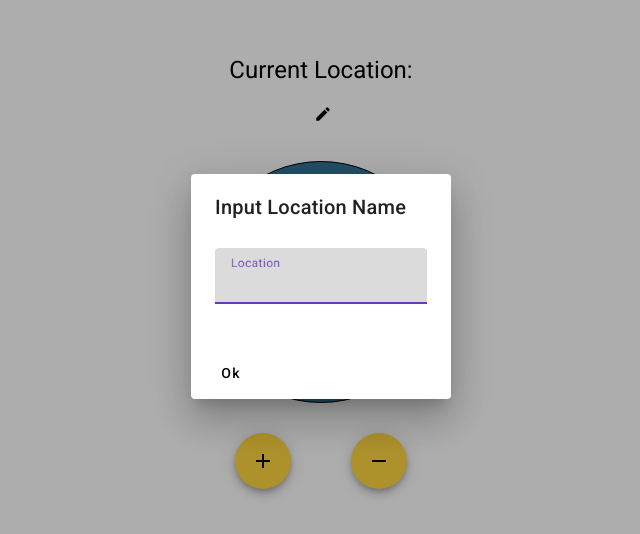
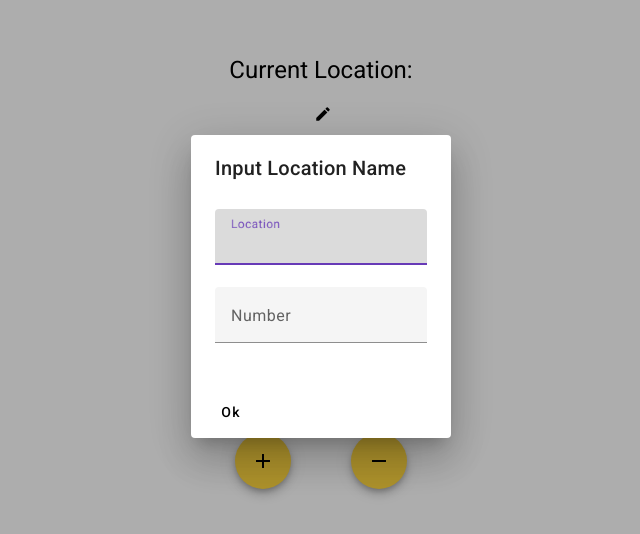
Before and after one commit to Jonas-wtec/counter, an Angular app in the folder counter-frontend/: page / in a window 1280 px wide. Shown: the part 114-648 px from the top of the page, without its empty margins (319-959 px from the left). Built offline with nearby package versions, Linux system fonts and the light colour scheme.

Commit message:
Testing MatAutoComplete

```diff
--- a/counter-frontend/src/app/components/change-location/change-location.component.html
+++ b/counter-frontend/src/app/components/change-location/change-location.component.html
@@ -4,6 +4,18 @@
     <mat-label>Location</mat-label>
     <input matInput [(ngModel)]="name">
   </mat-form-field>
+  <form class="example-form">
+    <mat-form-field class="example-full-width" appearance="fill">
+      <mat-label>Number</mat-label>
+      <input type="text" placeholder="Pick one" aria-label="Number" matInput [formControl]="myControl"
+        [matAutocomplete]="auto">
+      <mat-autocomplete autoActiveFirstOption #auto="matAutocomplete">
+        <mat-option *ngFor="let option of filteredOptions | async" [value]="option">
+          {{option}}
+        </mat-option>
+      </mat-autocomplete>
+    </mat-form-field>
+  </form>
 </div>
 <div mat-dialog-actions>
   <button mat-button [mat-dialog-close]="name">Ok</button>
--- a/counter-frontend/src/app/components/change-location/change-location.component.ts
+++ b/counter-frontend/src/app/components/change-location/change-location.component.ts
@@ -1,20 +1,39 @@
-import { Component } from '@angular/core';
+import { Component, OnInit } from '@angular/core';
+import { FormControl } from '@angular/forms';
 import { MatDialogRef } from '@angular/material/dialog';
+import { map, Observable, startWith } from 'rxjs';
+
 
 @Component({
   selector: 'app-change-location',
   templateUrl: './change-location.component.html',
   styleUrls: ['./change-location.component.scss']
 })
-export class ChangeLocationComponent {
+export class ChangeLocationComponent implements OnInit{
 
   name: string | undefined;
+  myControl = new FormControl('');
+  options: string[] = ['One', 'Two', 'Three'];
+  filteredOptions: Observable<string[]> | undefined;
 
   constructor(
     public dialogRef: MatDialogRef<ChangeLocationComponent>,
   ) { }
 
+  ngOnInit(): void {
+    this.filteredOptions = this.myControl.valueChanges.pipe(
+      startWith(''),
+      map(value => this._filter(value || '')),
+    );
+  }
+
   onNoClick(): void {
     this.dialogRef.close();
   }
+
+  private _filter(value: string): string[] {
+    const filterValue = value.toLowerCase();
+
+    return this.options.filter(option => option.toLowerCase().includes(filterValue));
+  }
 }
```
Also changed, not shown: counter-frontend/src/app/app.module.ts (+5 -2 lines).
